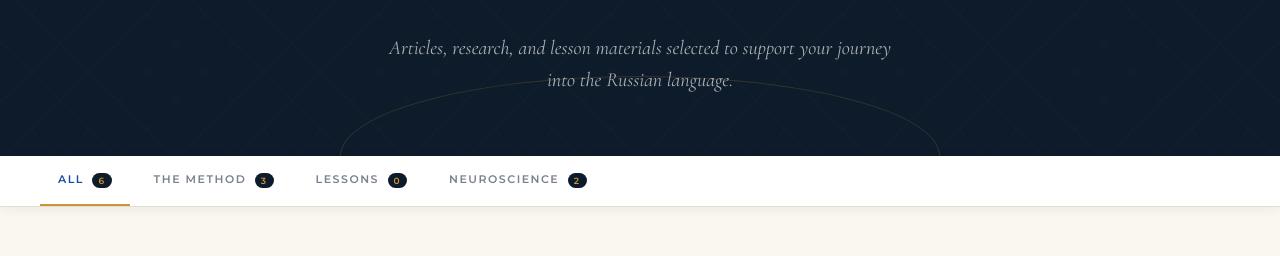
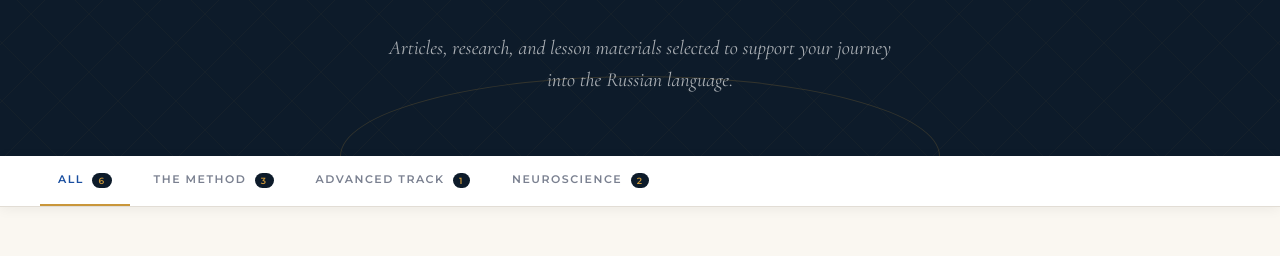
Before and after one commit to alexmentorusa-beep/russian-method-docs, a plain HTML site: page index.html in a window 1280 px wide. Shown: the part 299-555 px from the top of the page. Drawn offline with nearby package versions, Linux system fonts and the light colour scheme.

Commit message:
Add files via upload

```diff
--- a/index.html
+++ b/index.html
@@ -48,7 +48,6 @@ header {
   text-align: center;
 }
 
-/* Geometric background pattern */
 header::before {
   content: '';
   position: absolute;
@@ -70,7 +69,6 @@ header::before {
     );
 }
 
-/* Gold arc decoration */
 header::after {
   content: '';
   position: absolute;
@@ -93,11 +91,7 @@ header::after {
   margin-bottom: 24px;
   animation: fadeDown 0.6s ease both;
 }
-.eyebrow-line {
-  width: 32px;
-  height: 1px;
-  background: var(--gold);
-}
+.eyebrow-line { width: 32px; height: 1px; background: var(--gold); }
 .eyebrow-text {
   font-family: 'Montserrat', sans-serif;
   font-size: 10px;
@@ -117,10 +111,7 @@ header::after {
   margin-bottom: 6px;
   animation: fadeDown 0.7s ease 0.1s both;
 }
-.site-title em {
-  font-style: italic;
-  color: var(--gold2);
-}
+.site-title em { font-style: italic; color: var(--gold2); }
 
 .site-subtitle {
   font-size: 13px;
@@ -241,11 +232,7 @@ main {
   box-shadow: 0 16px 40px rgba(0,0,0,0.10);
 }
 
-/* Card accent bar */
-.card-accent {
-  height: 4px;
-  width: 100%;
-}
+.card-accent { height: 4px; width: 100%; }
 
 .card-body {
   padding: 26px 26px 20px;
@@ -423,8 +410,8 @@ footer strong { color: var(--gold); font-weight: 600; }
   <button class="filter-btn" data-filter="The Method">
     The Method <span class="filter-count" id="count-method">0</span>
   </button>
-  <button class="filter-btn" data-filter="Russian Lessons">
-    Lessons <span class="filter-count" id="count-lessons">0</span>
+  <button class="filter-btn" data-filter="Advanced Track">
+    Advanced Track <span class="filter-count" id="count-advanced">0</span>
   </button>
   <button class="filter-btn" data-filter="Neuroscience">
     Neuroscience <span class="filter-count" id="count-neuro">0</span>
@@ -515,8 +502,8 @@ footer strong { color: var(--gold); font-weight: 600; }
     document.getElementById('count-all').textContent = allDocs.length;
     document.getElementById('count-method').textContent =
       allDocs.filter(d => d.category === 'The Method').length;
-    document.getElementById('count-lessons').textContent =
-      allDocs.filter(d => d.category === 'Russian Lessons').length;
+    document.getElementById('count-advanced').textContent =
+      allDocs.filter(d => d.category === 'Advanced Track').length;
     document.getElementById('count-neuro').textContent =
       allDocs.filter(d => d.category === 'Neuroscience').length;
   }
```
